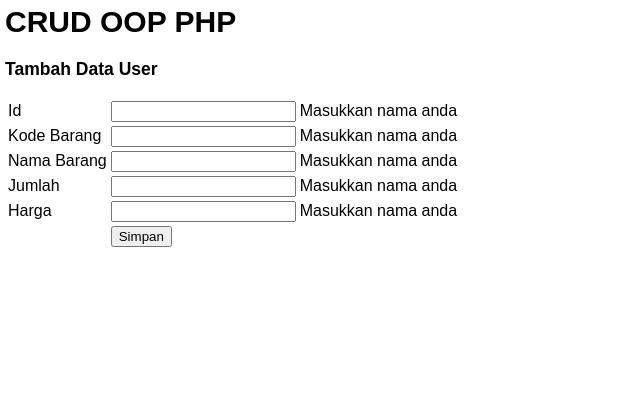
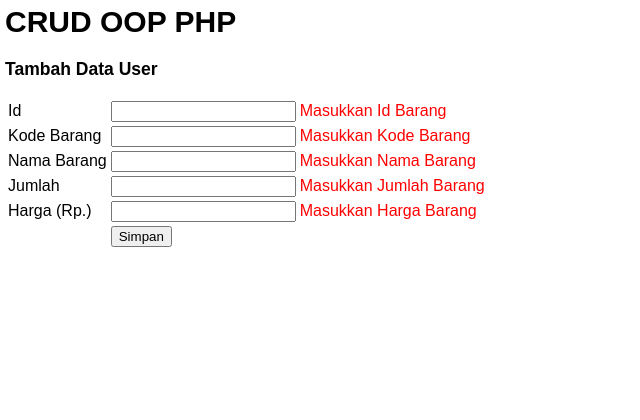
Before and after one commit to KamisakiNara/pw, a PHP site: page /input.php in a window 1280 px wide. Shown: the top 420 px of the page, without its empty margins (0-640 px from the left). Run offline with PHP 8.4, Linux system fonts and the light colour scheme.

Commit message:
menambahkan validasi

```diff
--- a/pw3/script.js
+++ b/pw3/script.js
@@ -15,7 +15,7 @@ function validateName() {
         nameError.innerHTML = 'Tulis nama lengkap';
         return false;
     }
-    nameError.innerHTML = '<i class="fas fa-check-circle"></i>';
+    nameError.innerHTML = '<i class="fas fa-check-circle" ></i>';
     return true;
 }
 
--- a/pw8/index.php
+++ b/pw8/index.php
@@ -27,7 +27,7 @@ $db = new database();
 		<td><?php echo $x['harga']; ?></td>
 		<td>
             <a class="edit" href="edit.php?id_barang=<?php echo $x['id_barang']; ?>&aksi=edit" title="klik disini">Edit</a>
-			<a class="del" href="proses.php?id_barang=<?php echo $x['id_barang']; ?>&aksi=hapus" onclick="return confirm('Are you sure you want to delete this item?');" title="klik disini">Hapus</a>
+			<a class="del" href="proses.php?id_barang=<?php echo $x['id_barang']; ?>&aksi=hapus" onclick="return confirm('Apakah kamu akan menghapus item ini?');" title="klik disini">Hapus</a>
 		</td>
 	</tr>
 	<?php
@@ -35,8 +35,9 @@ $db = new database();
 	?>
 </table>
 <br>
-<a class="edit" href="input.php" title="klik disini"><span style="border: 1px solid black;padding :6;">Input Data</span></a>
+<a style="border: 1px solid black;padding :6;" class="edit" href="input.php" title="klik disini">Input Data</a>
 </div>
 <link rel="stylesheet" href="style.css">
+<link rel="stylesheet" href="../fontawesome/css/all.min.css">
 <div id="footer"><p>Copyright &copy; 2024 - Muhammad Raihan Syahfitrah - XI Rpl 1</p></div>
 </div>
--- a/pw8/input.php
+++ b/pw8/input.php
@@ -1,42 +1,46 @@
+<link rel="stylesheet" href="../fontawesome/css/all.min.css">
 <link rel="stylesheet" href="style.css">
 <div id="container">
 	<h1>CRUD OOP PHP</h1>
 	<h3>Tambah Data User</h3>
 
 	<form action="proses.php?aksi=tambah" method="post">
-
 		<table>
+			<div class="text-group">
 				<tr>
 					<td>Id</td>
 					<td><input type="text" name="id_barang" id="id-key" onkeyup="validateId()"></td>
-				<td><span id="id-error">Masukkan nama anda</span></td>
+					<td><span  id="id-error">Masukkan Id Barang</span></td>
 				</tr>
 				<tr>
 					<td>Kode Barang</td>
-				<td><input type="text" name="kode_barang" id="kode-key"></td>
-				<td><span id="kode-error">Masukkan nama anda</span></td>
+					<td><input type="text" name="kode_barang" id="kode-key" onkeyup="validateKode()"></td>
+					<td><span id="kode-error">Masukkan Kode Barang</span></td>
 				</tr>
 				<tr>
 					<td>Nama Barang</td>
-				<td><input type="text" name="nama_barang" id="nama-key"></td>
-				<td><span id="nama-error">Masukkan nama anda</span></td>
+					<td><input type="text" name="nama_barang" id="nama-key" onkeyup="validateNama()"></td>
+					<td><span id="nama-error">Masukkan Nama Barang</span></td>
 				</tr>
 				<tr>
 					<td>Jumlah</td>
-				<td><input type="text" name="jumlah" id="jumlah-key"></td>
-				<td><span id="jumlah-error">Masukkan nama anda</span></td>
+					<td><input type="text" name="jumlah" id="jumlah-key" onkeyup="validateJml()"></td>
+					<td><span id="jumlah-error">Masukkan Jumlah Barang</span></td>
 				</tr>
 				<tr>
-				<td>Harga</td>
-				<td><input type="text" name="harga" id="harga-key"></td>
-				<td><span id="harga-error">Masukkan nama anda</span></td>
+					<td>Harga (Rp.)</td>
+					<td><input type="text" name="harga" id="harga-key" onkeyup="validateHrg()"></td>
+					<td><span id="harga-error">Masukkan Harga Barang</span></td>
 				</tr>
 				<tr>
 					<td></td>
-				<td><button id="sim" type="submit" title="klik disini">Simpan</button></td>
+					<td><button id="sim" type="submit" title="klik disini" onclick="return validateForm()">Simpan</button></td>
 					<span id="submit-error"></span>
 				</tr>
+			</div>
 		</table>
 	</form>
 </div>
+
+<script src="script.js"></script>
 <div id="footer"><p>Copyright &copy; 2024 - Muhammad Raihan Syahfitrah - XI Rpl 1</p></div>
--- a/pw8/script.js
+++ b/pw8/script.js
@@ -1,18 +1,90 @@
 var idError = document.getElementById('id-error');
-var textError = document.getElementsByClassName('text-error');
+var kodeError = document.getElementById('kode-error');
+var namaError = document.getElementById('nama-error');
+var jumlahError = document.getElementById('jumlah-error');
+var hargaError = document.getElementById('harga-error');
 var submitError = document.getElementById('submit-error');
 
-function validateNum() {
-    var phone = document.getElementsByClassName('number-error').value;
+function validateId() {
+    var id = document.getElementById('id-key').value;
 
-    if (phone.length == 0) {
-        phoneError.innerHTML = 'Masukkan Nilai';
+    if (id.length == 0) {
+        idError.innerHTML = '<b>Id Barang</b> harus berisi';
         return false;
     }
-    if (!phone.match(/^[0-9]$/)) {
-        phoneError.innerHTML = 'Nilai harus berupa angka';
+    if (!id.match(/^[0-9]+$/)) {
+        idError.innerHTML = 'Nilai harus berupa angka';
         return false;
     }
-    phoneError.innerHTML = '<i class="fas fa-check-circle"></i>';
+    idError.innerHTML = '<i class="fas fa-check-circle" ></i>';
     return true;
 }
+
+function validateKode() {
+    var kode = document.getElementById('kode-key').value;
+
+    if (kode.length == 0) {
+        kodeError.innerHTML = '<b>Kode Barang</b> diperlukan';
+        return false;
+    }
+    if (!kode.match(/^[0-9A-Za-z-]*$/)) {
+        kodeError.innerHTML = 'Kode tidak valid';
+        return false;
+    }
+    kodeError.innerHTML = '<i class="fas fa-check-circle"></i>';
+    return true;
+}
+
+function validateNama() {
+    var name = document.getElementById('nama-key').value;
+
+    if (name.length == 0) {
+        namaError.innerHTML = 'Tolong masukkan <b>Nama Barang</b>';
+        return false;
+    }
+    if (!name.match(/^[A-Za-z\s()]*$/)) {
+        namaError.innerHTML = 'Nama khusus huruf';
+        return false;
+    }
+    namaError.innerHTML = '<i class="fas fa-check-circle" ></i>';
+    return true;
+}
+
+function validateJml() {
+    var jumlah = document.getElementById('jumlah-key').value;
+
+    if (jumlah.length == 0) {
+        jumlahError.innerHTML = 'Tolong masukkan <b>Jumlah Barang</b>';
+        return false;
+    }
+    if (!jumlah.match(/^[0-9]*$/)) {
+        jumlahError.innerHTML = '<b>Jumlah Barang</b> tidak valid';
+        return false;
+    }
+    jumlahError.innerHTML = '<i class="fas fa-check-circle" ></i>';
+    return true;
+}
+
+function validateHrg() {
+    var harga = document.getElementById('harga-key').value;
+
+    if (harga.length == 0) {
+        hargaError.innerHTML = 'Tolong masukkan <b>Harga Barang</b>';
+        return false;
+    }
+    if (!harga.match(/^[0-9]*$/)) {
+        hargaError.innerHTML = '<b>Harga Barang</b> tidak valid';
+        return false;
+    }
+    hargaError.innerHTML = '<i class="fas fa-check-circle" ></i>';
+    return true;
+}
+
+function validateForm() {
+    if (!validateId() || !validateKode() || !validateNama() || !validateJml() || !validateHrg()) {
+        submitError.style.display = 'block';
+        submitError.innerHTML = 'Harap perbaiki kesalahan sebelum mengirim';
+        setTimeout(function () { submitError.style.display = 'none'; }, 3000);
+        return false;
+    }
+}
--- a/pw8/style.css
+++ b/pw8/style.css
@@ -1,4 +1,18 @@
 body{margin:0;padding:0;width:100%;font:15px Arial;}
+
+
+#submit-error{
+    color: red;
+}
+
+span {
+    color: red;
+}
+
+span i {
+    color: green;
+}
+
 #container{margin: 5;}
 #footer{background:#f0f0f0;position:absolute;bottom:0;width:100%;
    text-align:center;color:#464646; font-weight: bold;}
```
Also changed, not shown: pw8/edit.php (+15 -11 lines). Lines whose indentation alone changed are shown as unchanged.
